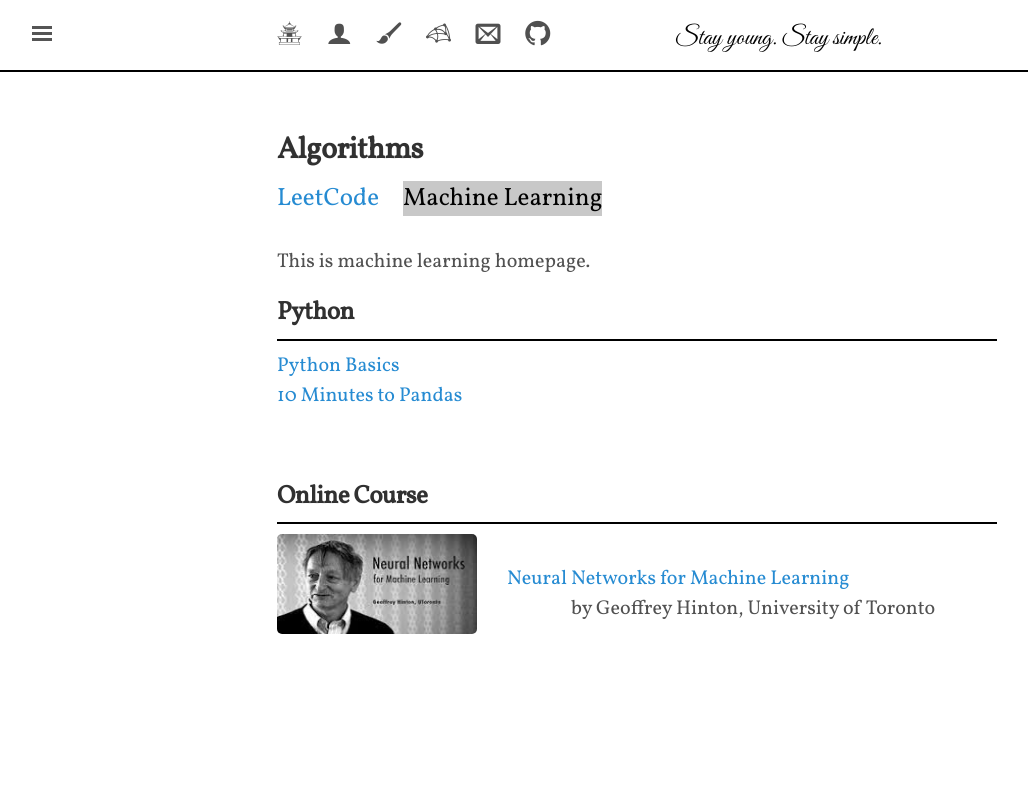
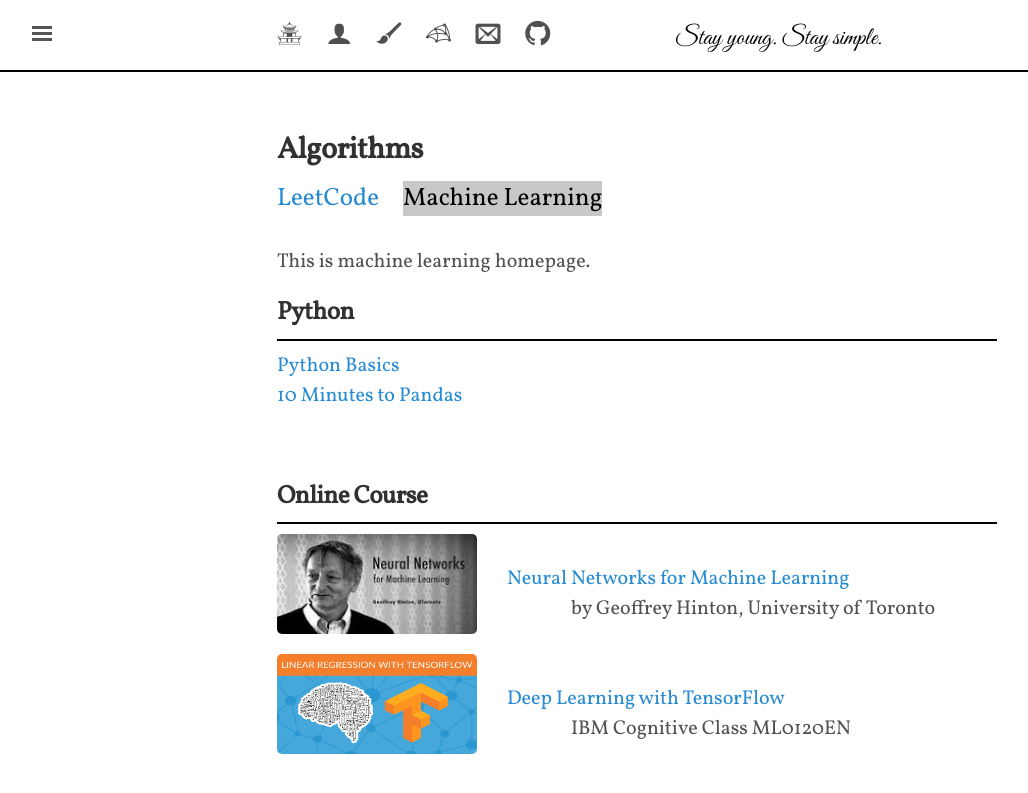
Before and after one commit to shevapato2008/myBlog, a Jekyll site: the page built from algorithms/machinelearning/index.md, in a window 1280 px wide. Shown: the top 793 px of the page, without its empty margins (3-1031 px from the left). Built offline with Jekyll 4.4.1, drawn with Linux system fonts in a browser that asks for light colours; some web fonts are replaced.

Commit message:
Initial commit.

```diff
--- a/algorithms/machinelearning/index.md
+++ b/algorithms/machinelearning/index.md
@@ -23,3 +23,13 @@
     <br>&nbsp; &nbsp; &nbsp; &nbsp; &nbsp; &nbsp; &nbsp; &nbsp; by Geoffrey Hinton, University of Toronto
   </span>
 </div>
+
+<div style="display: flex; align-items: center;">
+  <a href="{{site.baseurl}}/algorithms/machinelearning/dltf">
+    <img src="{{site.baseurl}}/algorithms/machinelearning/dltf/image/dltf_ibm.jpg" alt="nnml cover" width="200" height="100" style="vertical-align: middle; border: 0; margin-right: 30px">
+  </a>
+  <span>
+    <a href="{{site.baseurl}}/algorithms/machinelearning/dltf">Deep Learning with TensorFlow</a>
+    <br>&nbsp; &nbsp; &nbsp; &nbsp; &nbsp; &nbsp; &nbsp; &nbsp; IBM Cognitive Class ML0120EN
+  </span>
+</div>
```
Also changed, not shown: algorithms/machinelearning/dltf/index.md (added, +17 -0 lines), algorithms/machinelearning/dltf/image/dltf_ibm.jpg (added), 1 other file.
